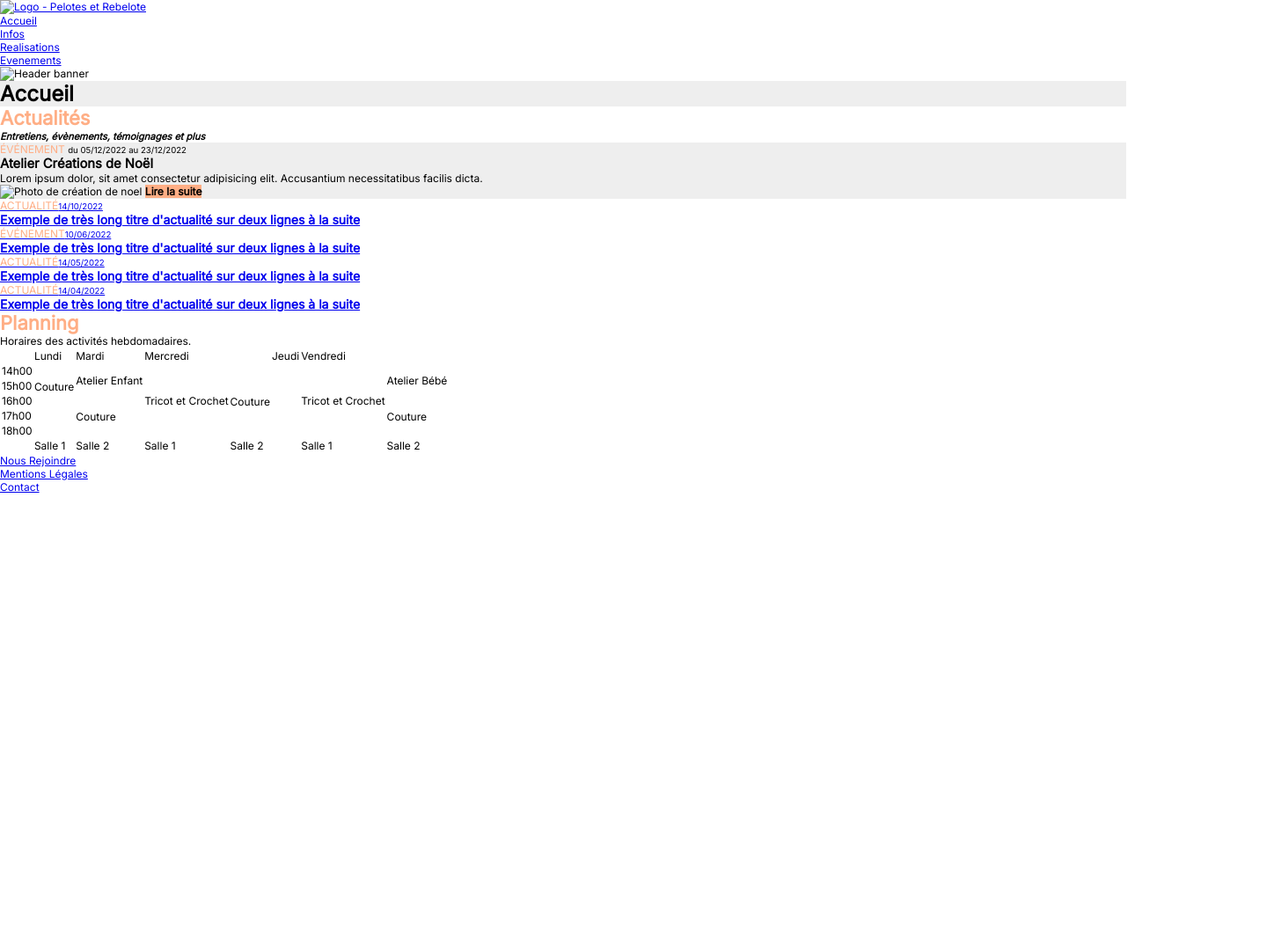
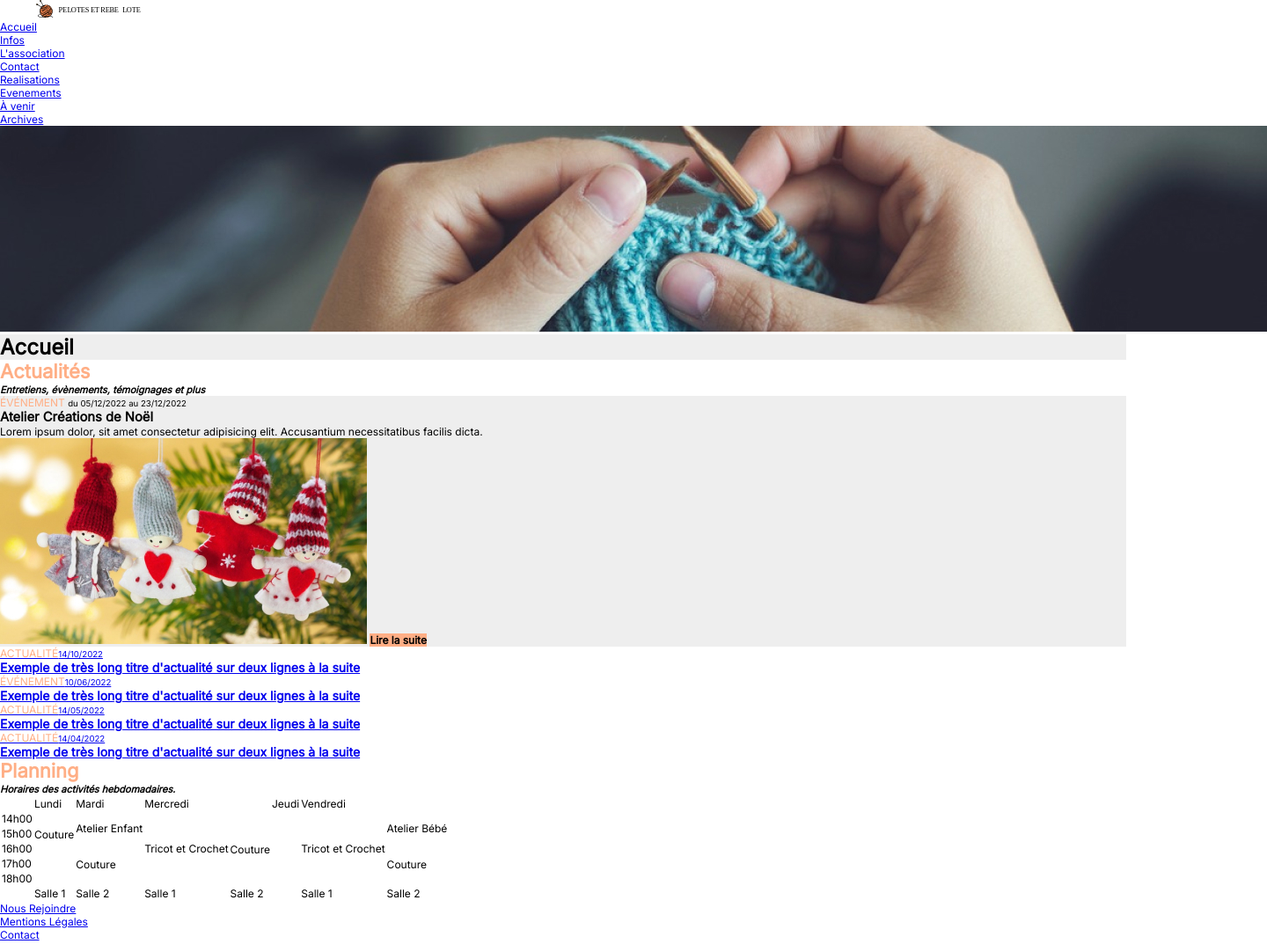
Before and after one commit to MetzyS/pelote-et-rebelote, a plain HTML site: page index.html in a window 1280 px wide. Shown: the whole page at 88% size, 1440 px wide, since content can reach past the window. Before the commit the page ends 800 px from the top, so only its background shows below. Drawn offline with Linux system fonts and the light colour scheme; a web font is replaced by a local one.

Commit message:
ajoute les images

```diff
--- a/index.html
+++ b/index.html
@@ -13,8 +13,12 @@
 <body>
   <header>
     <div class="header-top">
-      <a href="#">
-        <img src="" alt="Logo - Pelotes et Rebelote" />
+      <a class="header-top-logo" href="#">
+        <picture class="header-top-logo-versions">
+          <source class="header-top-logo" media="(min-width: 1150px)" srcset="assets/image/logo_full.svg">
+          <source class="header-top-logo" media="(max-width: 768px)" srcset="assets/image/logo_letters.svg">
+          <img class="header-top-logo" src="assets/image/logo_letters.svg" alt="Logo - Pelotes et Rebelote" width="201" height="20">
+        </picture>
       </a>
       <nav>
         <ul class="nav-list">
@@ -23,18 +27,34 @@
           </li>
           <li class="nav-item">
             <a class="nav-link" href="#">Infos</a>
+            <ul class="nav-list-wrapper">
+              <li class="nav-item">
+                <a href="#" class="nav-link">L'association</a>
+              </li>
+              <li class="nav-item">
+                <a href="#" class="nav-link">Contact</a>
+              </li>
+            </ul>
           </li>
           <li class="nav-item">
             <a class="nav-link" href="#">Realisations</a>
           </li>
           <li class="nav-item">
             <a class="nav-link" href="#">Evenements</a>
+            <ul class="nav-list-wrapper">
+              <li class="nav-item">
+                <a href="#" class="nav-link">À venir</a>
+              </li>
+              <li class="nav-item">
+                <a href="#" class="nav-link">Archives</a>
+              </li>
+            </ul>
           </li>
         </ul>
       </nav>
     </div>
     <div class="header-bot">
-      <img src="" alt="Header banner" />
+      <img src="assets/image/banner-bg.jpg" width="1440" height="234" alt="Header banner" />
     </div>
   </header>
 
@@ -55,7 +75,7 @@
           Lorem ipsum dolor, sit amet consectetur adipisicing elit.
           Accusantium necessitatibus facilis dicta.
         </p>
-        <img class="event-next-photo" src="" alt="Photo de création de noel" />
+        <img class="event-next-photo" src="assets/image/photo-event-noel.jpg" width="417" height="234" alt="Photo de création de noel" />
         <a href class="event-next-link button">Lire la suite</a>
       </article>
       <ul class="event-list">
@@ -96,7 +116,7 @@
     <section class="planning">
       <div class="page-subtitle">
         <h2>Planning</h2>
-        <span>Horaires des activités hebdomadaires.</span>
+        <span class="page-subtitle-description">Horaires des activités hebdomadaires.</span>
       </div>
       <table class="planning-table">
         <thead>
```
Also changed, not shown: assets/image/banner-bg.jpg (added), assets/image/photo-event-noel.jpg (added).
